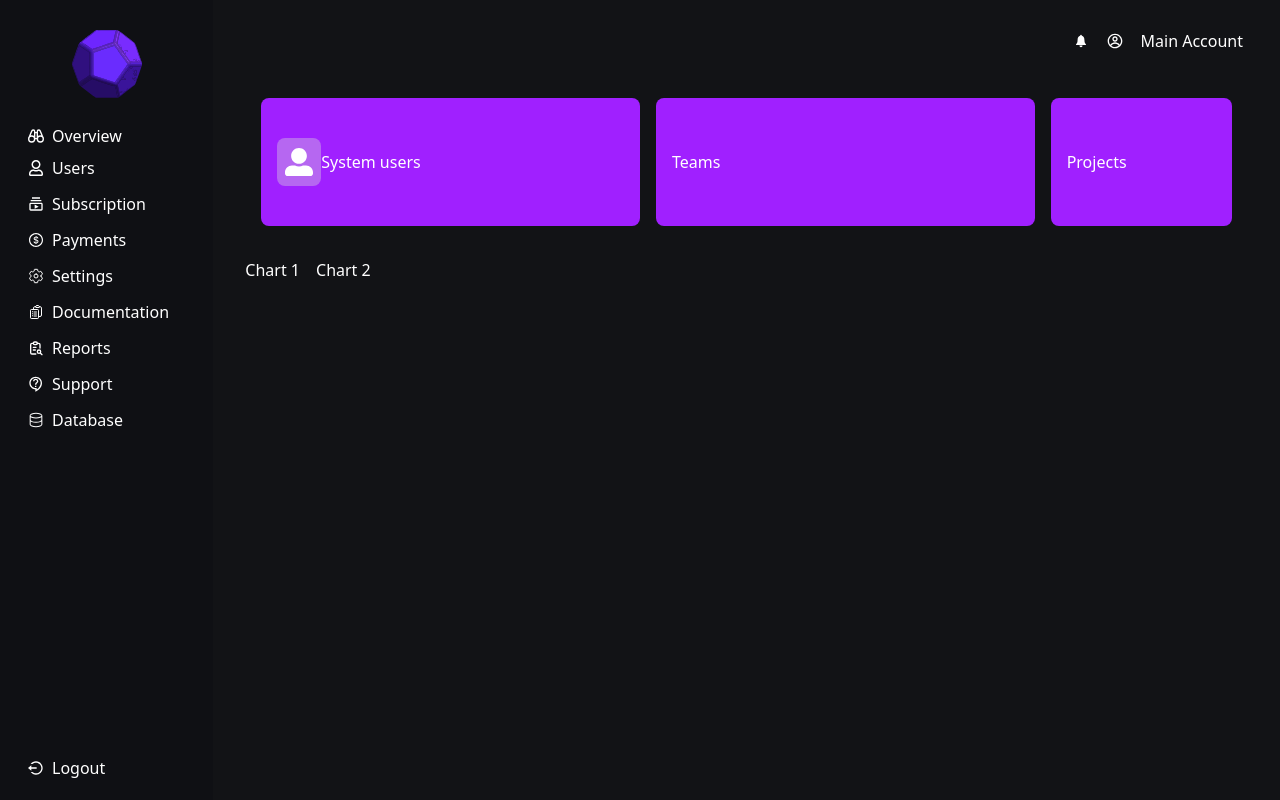
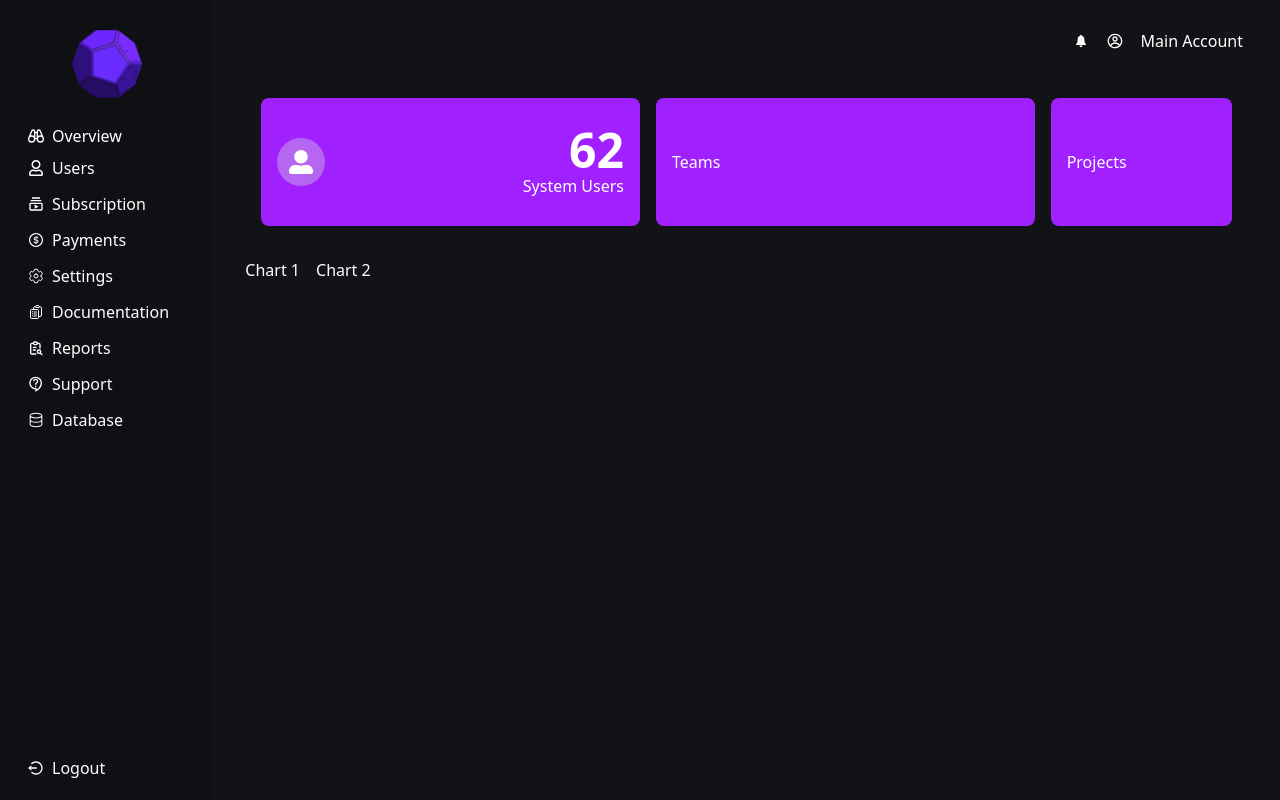
Before and after one commit to Dimen-3D-Model-Annotation/admin-dashboard, a Next.js app: page / in a window 1280 px wide. Built offline with nearby package versions, Linux system fonts and the light colour scheme.

Commit message:
Update TopCards.jsx

```diff
--- a/components/TopCards.jsx
+++ b/components/TopCards.jsx
@@ -4,18 +4,19 @@ import { FaUserAlt } from "react-icons/fa";
 const TopCards = () => {
   return (
     <div className='grid lg:grid-cols-5 gap-4 p-4'>
-      <div className='lg:col-span-2 col-span-1 bg-custom-purple text-white flex justify-between items-center w-full p-4 rounded-lg h-24 lg:h-32'>
-        <div className='bg-custom-gray h-12 w-12 flex items-center justify-center text-white p-2 rounded-lg'>
-          <FaUserAlt className='w-7 h-7' />
+      <div className='lg:col-span-2 col-span-1 bg-custom-purple text-white flex justify-between items-center p-4 rounded-lg h-24 lg:h-32 w-custom-width'>
+        <div className='bg-custom-gray h-12 w-12 flex items-center justify-center text-white p-3 rounded-full'>
+          <FaUserAlt className='w-6 h-6' />
         </div>
-        <div className='flex flex-col w-full'>
-          <div>System users</div>
+        <div className='flex flex-col w-full items-end'>
+          <div className='ml-3 text-5xl font-bold'>62</div>
+          <div>System Users</div>
         </div>
       </div>
-      <div className='lg:col-span-2 col-span-1 bg-custom-purple text-white flex justify-between items-center w-full p-4 rounded-lg h-24 lg:h-32'>
+      <div className='lg:col-span-2 col-span-1 bg-custom-purple text-white flex justify-between items-center p-4 rounded-lg h-24 lg:h-32 w-custom-width'>
         Teams
       </div>
-      <div className='bg-custom-purple text-white flex justify-between items-center w-full p-4 rounded-lg h-24 lg:h-32'>
+      <div className='bg-custom-purple text-white flex justify-between items-center p-4 rounded-lg h-24 lg:h-32 w-custom-width'>
         Projects
       </div>
     </div>
```
